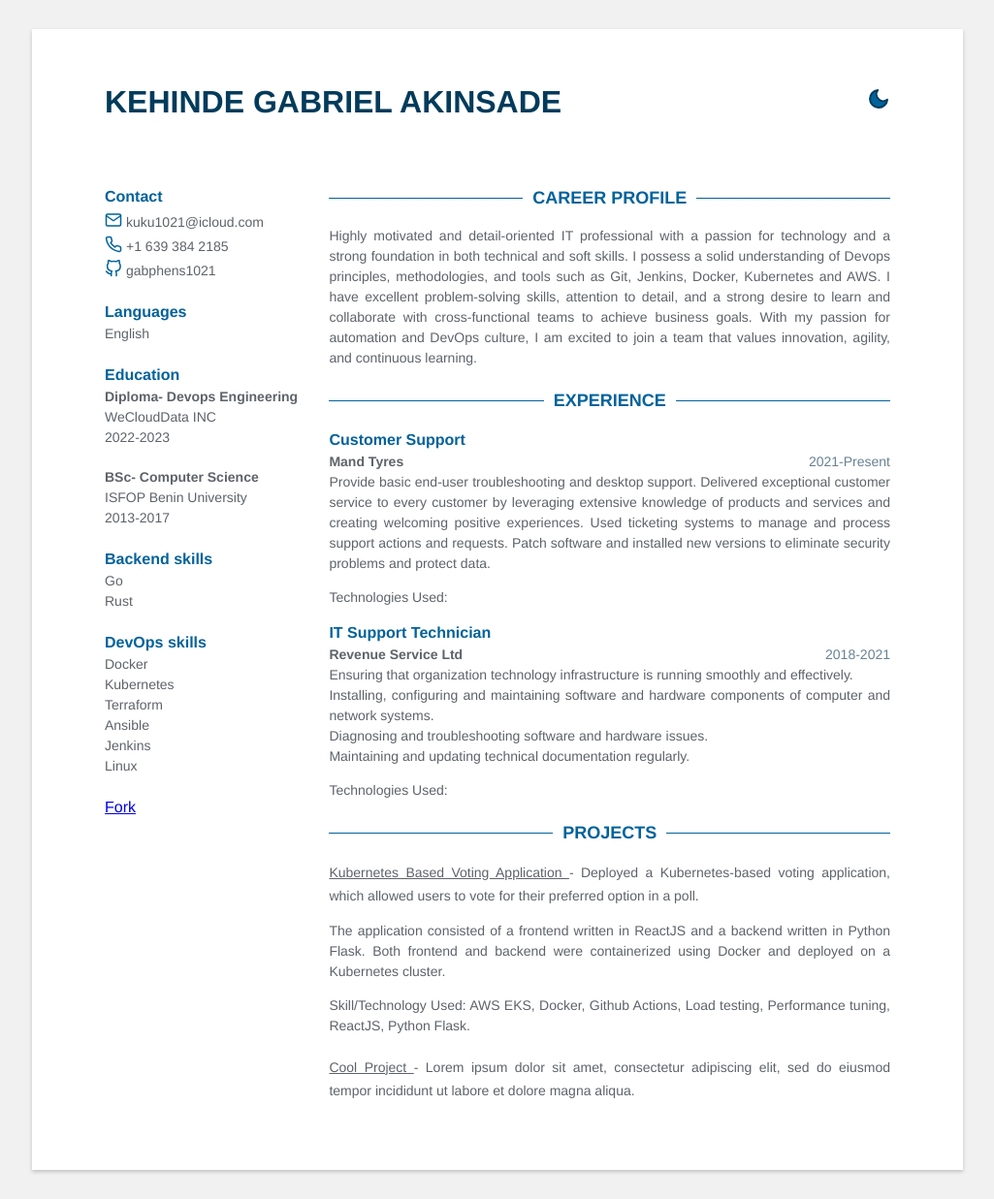
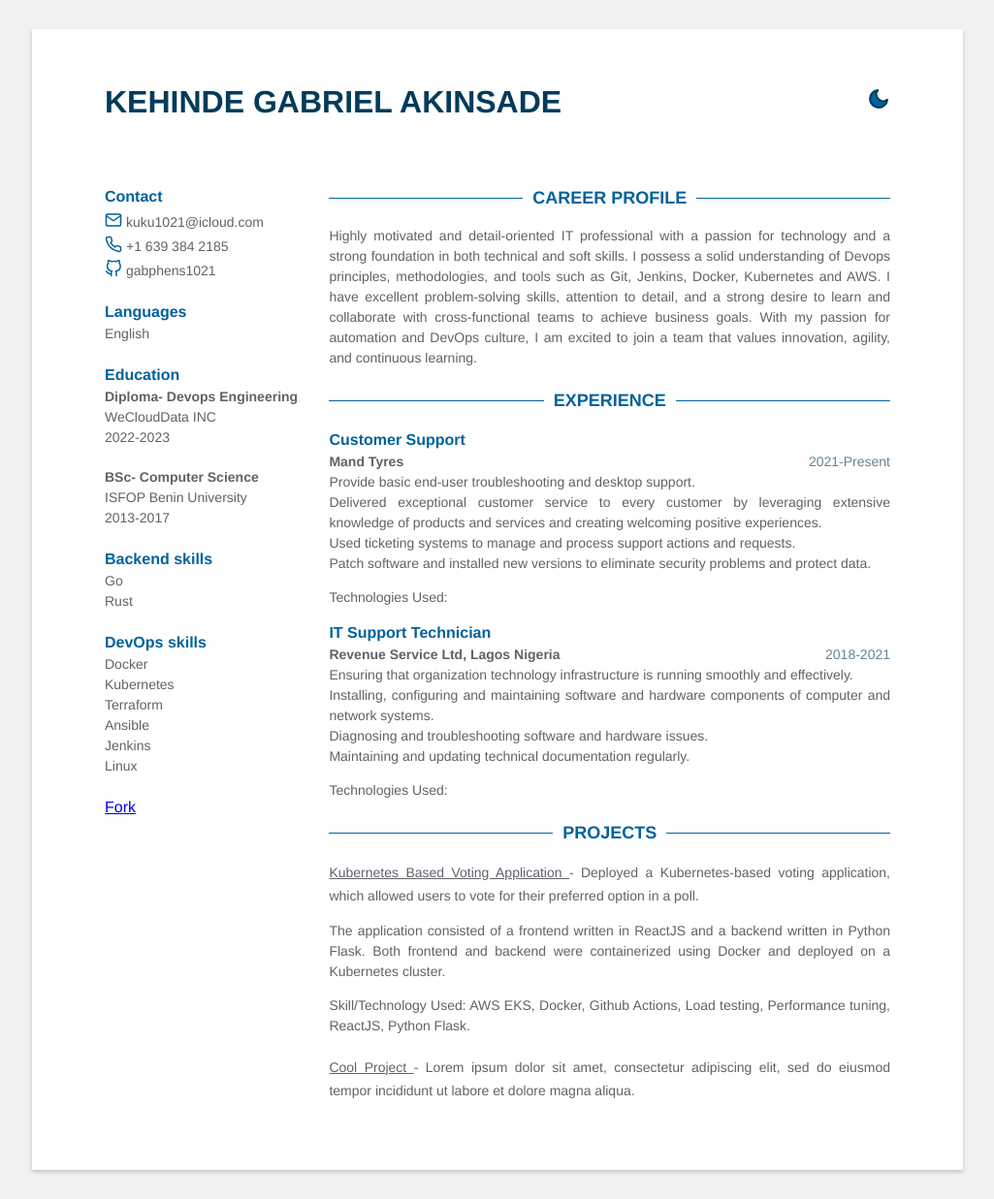
Before and after one commit to gabphens1021/kehindeakinsade.github.io, a Jekyll site: the page built from index.html, in a window 1280 px wide. Shown: the whole page at 97% size, without its empty margins (127-1152 px from the left). Built offline with Jekyll 4.4.1, drawn with Linux system fonts in a browser that asks for light colours.

```diff
--- a/_data/data.yml
+++ b/_data/data.yml
@@ -49,15 +49,15 @@ experience:
     time: 2021-Present
     company: Mand Tyres
     details: |
-      Provide basic end-user troubleshooting and desktop support.
-      Delivered exceptional customer service to every customer by leveraging extensive knowledge of products and services and creating welcoming positive experiences.
-      Used ticketing systems to manage and process support actions and requests.
+      Provide basic end-user troubleshooting and desktop support.<br>
+      Delivered exceptional customer service to every customer by leveraging extensive knowledge of products and services and creating welcoming positive experiences.<br>
+      Used ticketing systems to manage and process support actions and requests. <br>
       Patch software and installed new versions to eliminate security problems and protect data.
     Technology Used:
 
   - role: IT Support Technician
     time: 2018-2021
-    company: Revenue Service Ltd
+    company: Revenue Service Ltd, Lagos Nigeria
     details: |
       Ensuring that organization technology infrastructure is running smoothly and effectively. <br>
       Installing, configuring and maintaining software and hardware components of computer and network systems. <br>
```
